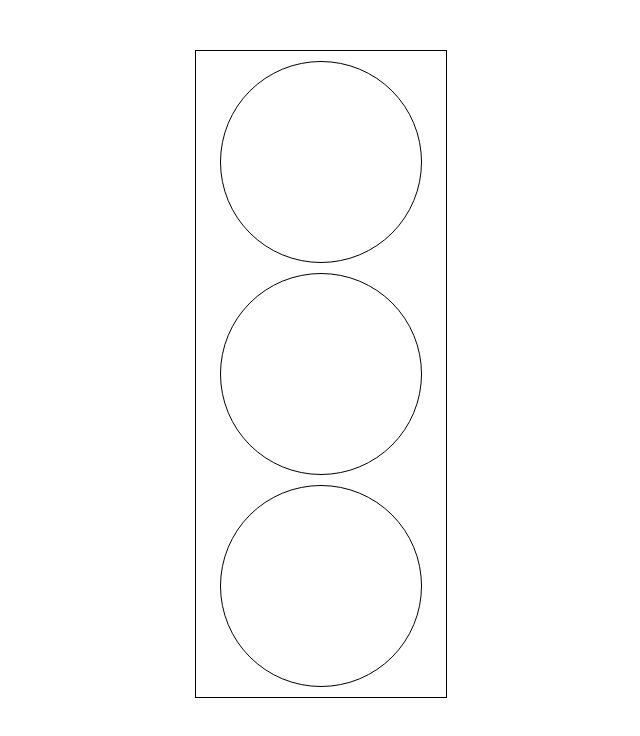
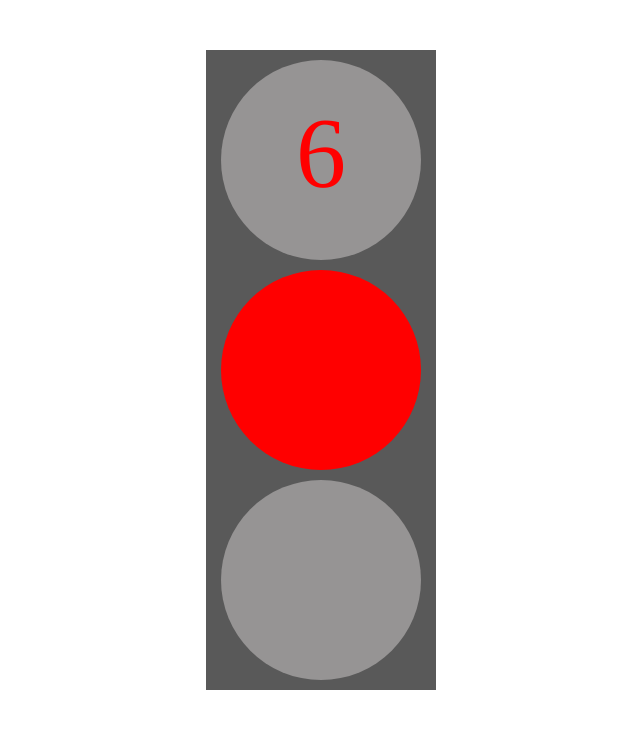
Before and after one commit to antonredko/Traffic_light, a plain HTML site: page index.html in a window 1280 px wide. Shown: the whole page, without its empty margins (319-959 px from the left). Drawn offline with Linux system fonts and the light colour scheme.

Commit message:
seconds & red

```diff
--- a/css/style.css
+++ b/css/style.css
@@ -3,17 +3,17 @@
     padding: 0;
 }
 #main{
-    width: 250px;
+    width: 230px;
     display: flex;
     flex-direction: column;
     align-items: center;
-    border: 1px solid black;
+    background: #595959;
     margin: 50px auto 0 auto;
 }
 .circle{
     width: 200px;
     height: 200px;
-    border: 1px solid black;
+    background: #969494;
     border-radius: 50%;
     -webkit-border-radius: 50%;
     -moz-border-radius: 50%;
@@ -24,3 +24,15 @@
 .circle:first-child{
     margin-top: 10px;
 }
+.seconds{
+    text-align: center;
+}
+.red{
+    background: red;
+}
+span{
+    display: block;
+    margin-top: 35px;
+    font-size: 100px;
+    color: red;
+}
--- a/index.html
+++ b/index.html
@@ -13,5 +13,7 @@
         <div class="circle red"></div>
         <div class="circle green"></div>
     </div>
+
+    <script src="script/script.js"></script>
 </body>
 </html>
--- a/script/script.js
+++ b/script/script.js
@@ -0,0 +1,23 @@
+var main = document.getElementById("main"),
+    seconds = main.getElementsByClassName("seconds")[0],
+    red = main.getElementsByClassName("red")[0],
+    green = main.getElementsByClassName("green")[0],
+    span = document.createElement("span"),
+    count = 10;
+
+    seconds.appendChild(span);
+
+function startOfTime() {
+    var timeOfColor = setInterval(function() {
+        span.innerText = count;
+        count -= 1;
+        if(count < 0) {
+            count = 10;
+            red.style.background = "#969494";
+            green.style.background = "green";
+            span.style.color = "green";
+        }
+    }, 1000);
+}
+
+window.addEventListener("load", startOfTime);
```
